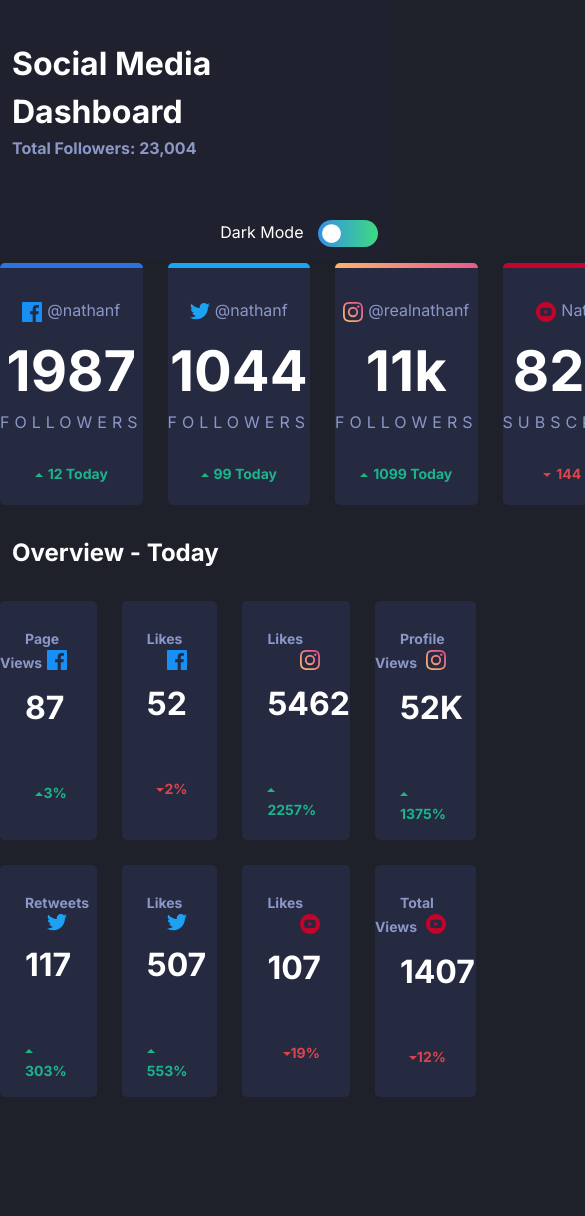
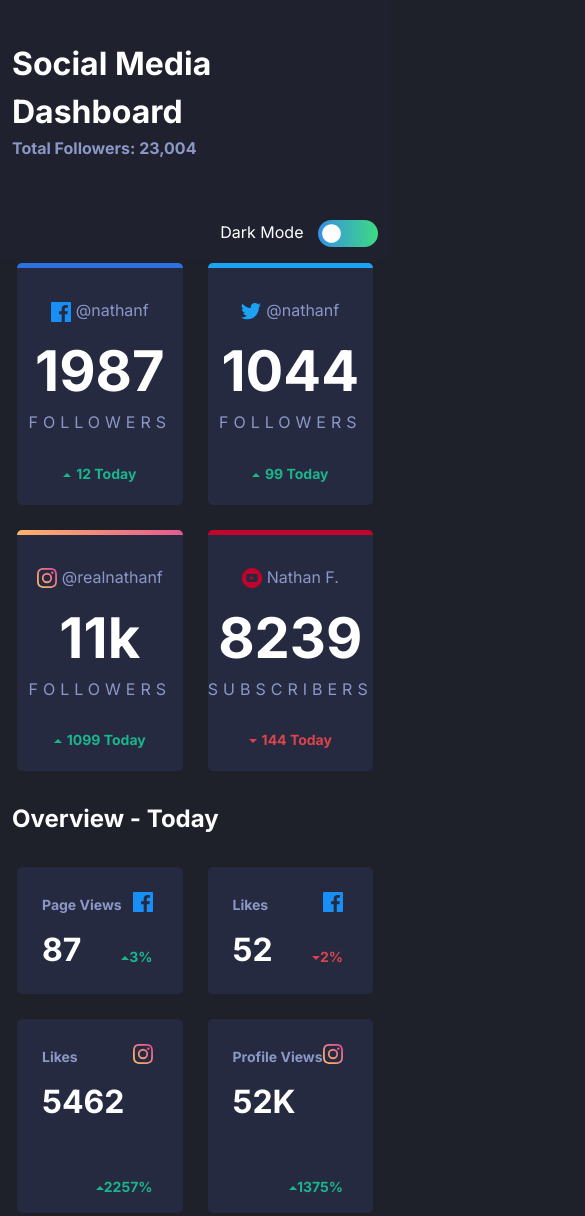
Before and after one commit to HusseinElbendary/SocialMediaDashboard, a plain HTML site: page index.html in a window 390 px wide. Shown: the top 1216 px of the page, 585 px wide, since content can reach past the window. Before the commit the page ends 1172 px from the top, so only its background shows below. Drawn offline with nearby package versions, Linux system fonts and the light colour scheme.

Commit message:
Add files via upload

```diff
--- a/style.css
+++ b/style.css
@@ -191,3 +191,18 @@ body{
 	justify-content: flex-end;
 }
 }
+@media (max-width: 700px){
+	.dashboard{
+	grid-gap: 25px;
+	grid-template-columns: 1fr 1fr;
+	margin-right: 5px;
+	margin-left: 5px;
+}
+.overview{
+	grid-gap: 25px;
+	grid-template-columns: 1fr 1fr;
+	margin-right: 5px;
+	margin-left: 5px;
+}
+
+}
```
